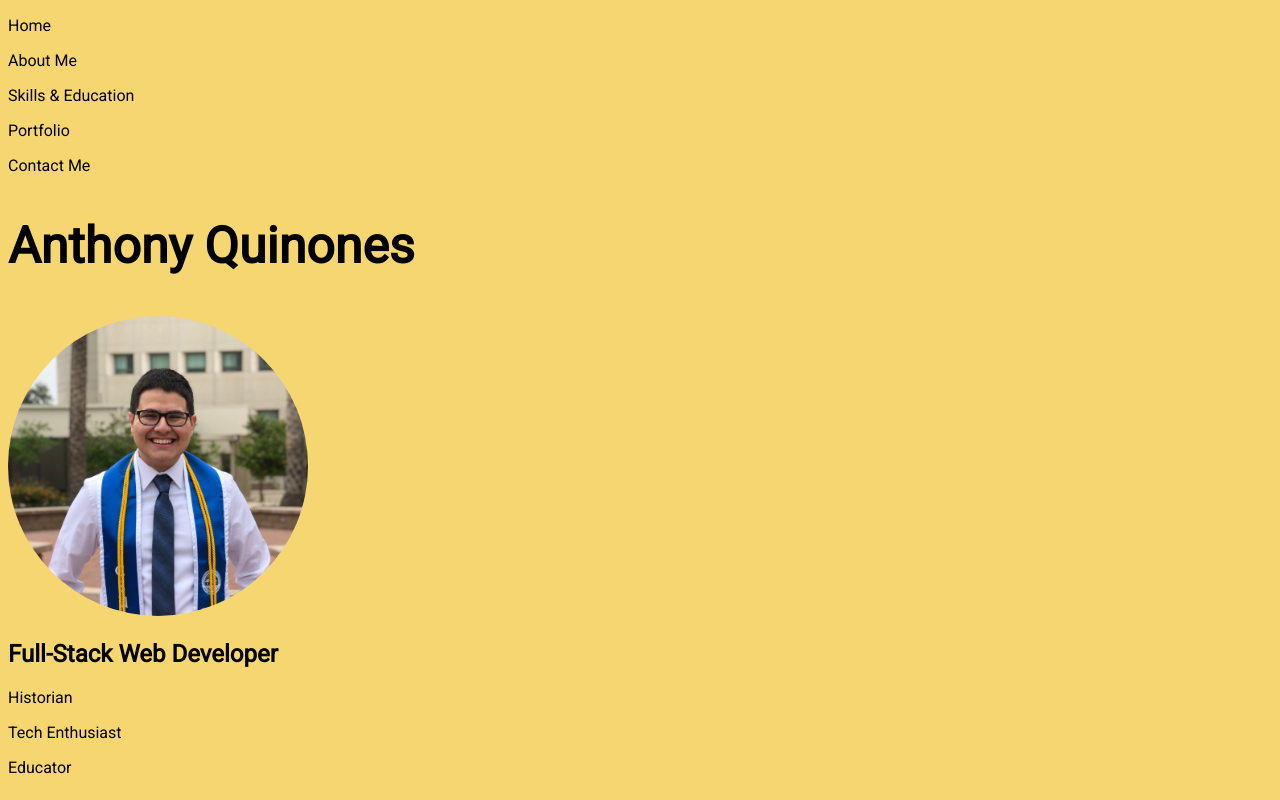
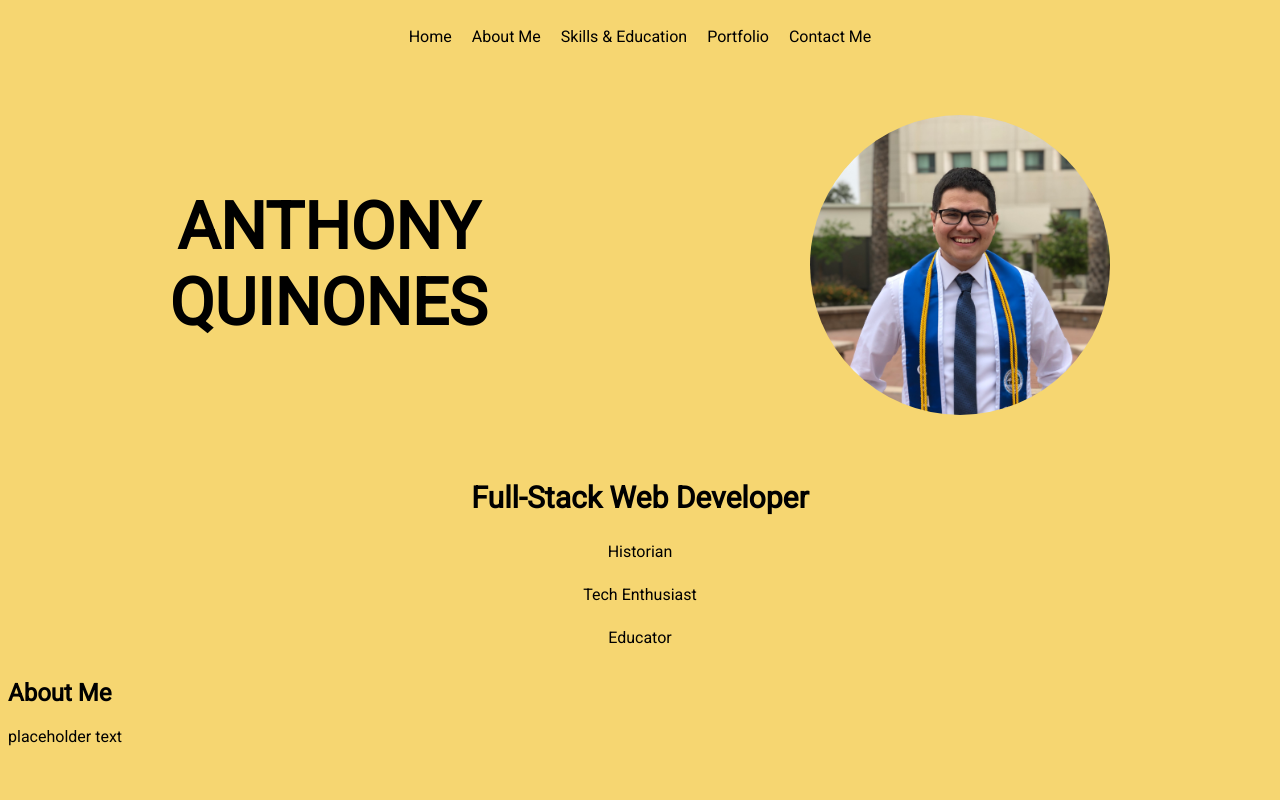
Before and after one commit to TonyQ032/AnthonyQ-Portfolio-V2, a plain HTML site: page index.html in a window 1280 px wide. Drawn offline with Linux system fonts and the light colour scheme.

Commit message:
Completed hero section

```diff
--- a/assets/css/style.css
+++ b/assets/css/style.css
@@ -1,16 +1,39 @@
 @import url('https://fonts.googleapis.com/css2?family=Roboto&display=swap');
 
 :root {
-  --background-color: #fff;
+  --background-color: #f6d671;
 }
 
 * {
   font-family: 'Roboto', sans-serif;
-  background-color: #f6d671;
+  background-color: var(--background-color);
+}
+
+nav {
+  display: flex;
+  flex-direction: row;
+  justify-content: center;
+  align-items: center;
+}
+
+nav p {
+  padding: 3px 10px;
 }
 
 h1 {
-  font-size: 50px;
+  font-size: 65px;
+  text-align: center;
+}
+
+.personal-container {
+  display: flex;
+  align-items: center;
+  justify-content: space-around;
+  margin: 50px 0px;
+}
+
+.name-container {
+  width: min-content;
 }
 
 #img-of-me {
@@ -18,3 +41,21 @@ h1 {
   height: 300px;
   border-radius: 50%;
 }
+
+#about-me-brief {
+  display: flex;
+  align-items: center;
+  justify-content: center;
+  flex-wrap: wrap;
+  flex-direction: column;
+}
+
+#about-me-brief h2 {
+  margin: 15px;
+  font-size: 30px;
+  font-weight: bold;
+}
+
+#about-me-brief p {
+  margin: 12px;
+}
--- a/index.html
+++ b/index.html
@@ -23,16 +23,21 @@
     <section id="hero">
       <div class="personal-container">
         <div class="name-container">
-          <h1>Anthony Quinones</h1>
+          <h1>ANTHONY QUINONES</h1>
         </div>
         <img id="img-of-me" src="./assets/images/me.jpg" alt="Image of myself on my graduation day">
       </div>
-      <div class="about-me-brief">
+      <div id="about-me-brief">
         <h2>Full-Stack Web Developer</h2>
         <p>Historian</p>
         <p>Tech Enthusiast</p>
         <p>Educator</p>
       </div>
+    </section>
+
+    <section id="about-me">
+      <h2>About Me</h2>
+      <p>placeholder text</p>
     </section>
   </main>
 
```
